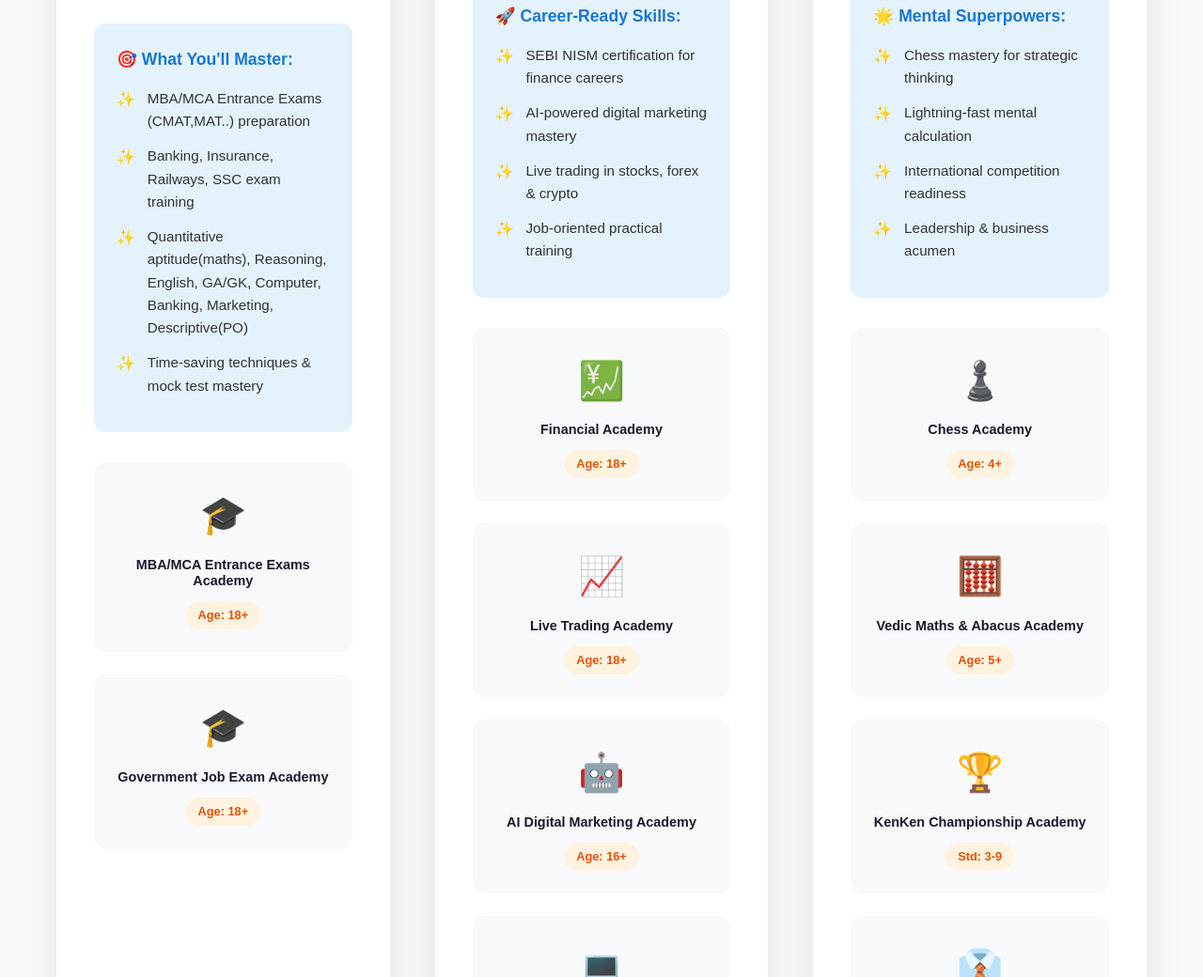
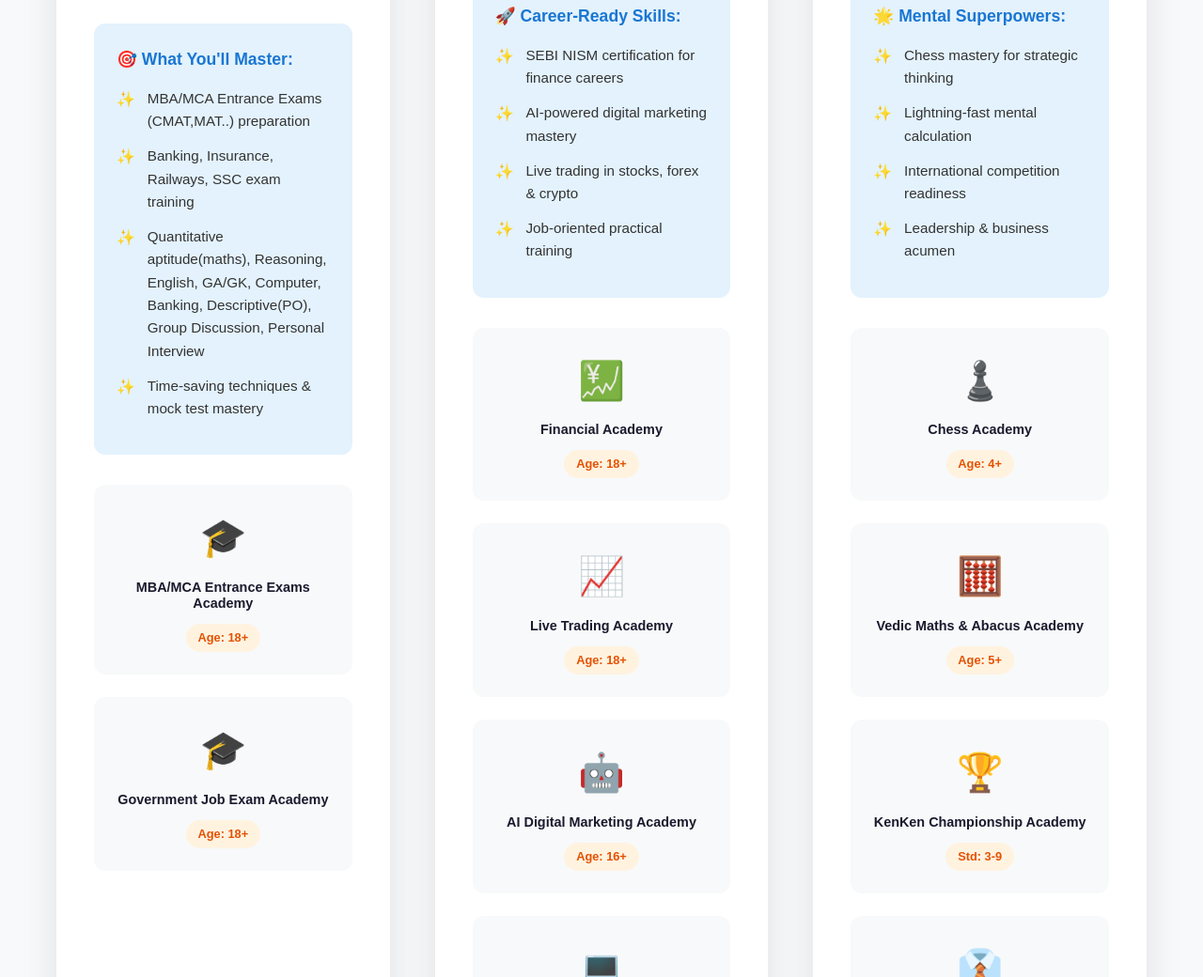
Before and after one commit to bhagirath20/mebhiraja, a plain HTML site: page index.html in a window 1280 px wide. Shown: the part 952-1992 px from the top of the page at 94% size. Drawn offline with Linux system fonts and the light colour scheme.

Commit message:
Update index.html

```diff
--- a/index.html
+++ b/index.html
@@ -473,7 +473,7 @@
                             <span class="benefit-text">Banking, Insurance, Railways, SSC exam training</span>
                         </div>
                         <div class="benefit-item">
-                            <span class="benefit-text">Quantitative aptitude(maths), Reasoning, English, GA/GK, Computer, Banking, Marketing, Descriptive(PO)</span>
+                            <span class="benefit-text">Quantitative aptitude(maths), Reasoning, English, GA/GK, Computer, Banking, Descriptive(PO), Group Discussion, Personal Interview</span>
                         </div>
                         <div class="benefit-item">
                             <span class="benefit-text">Time-saving techniques & mock test mastery</span>
```
